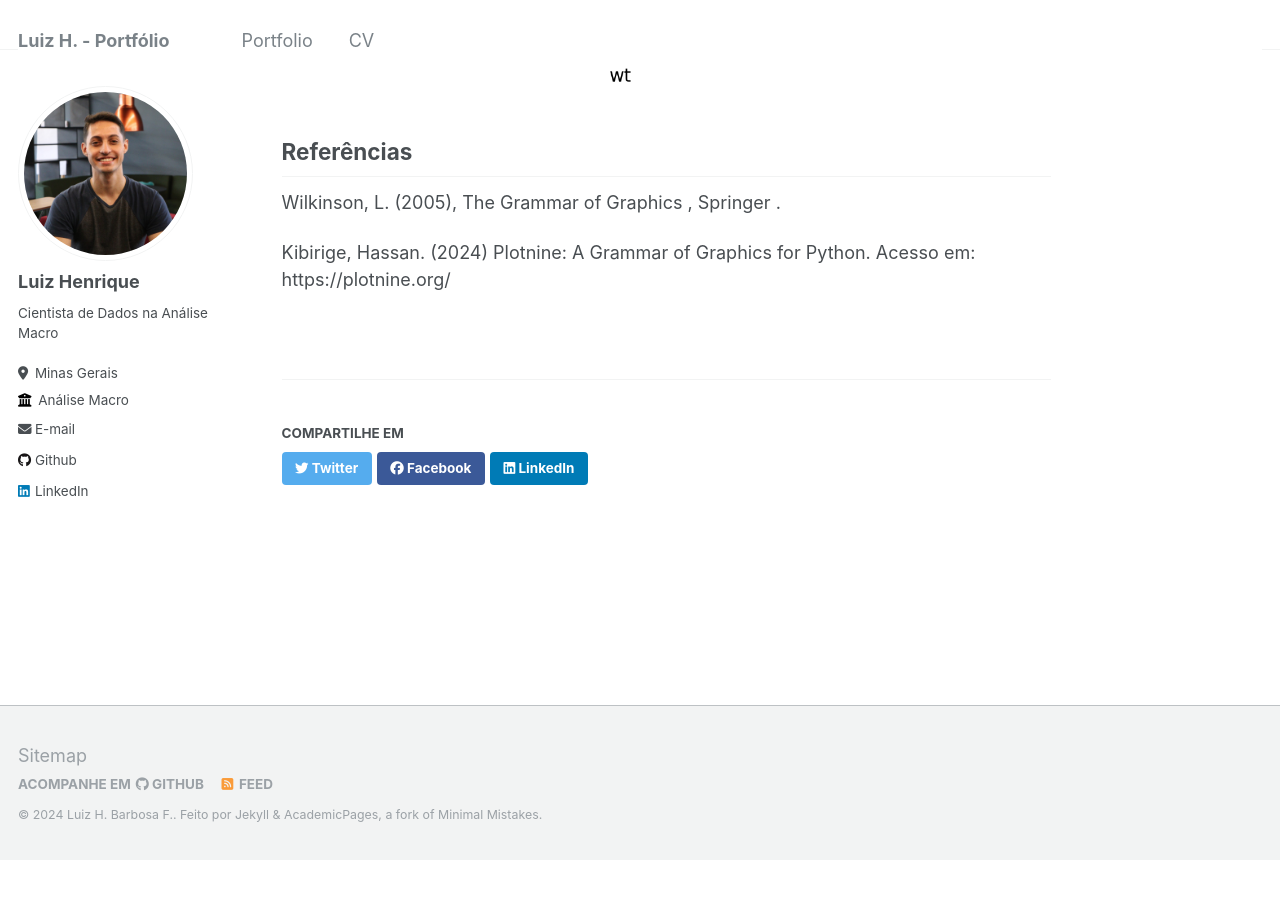
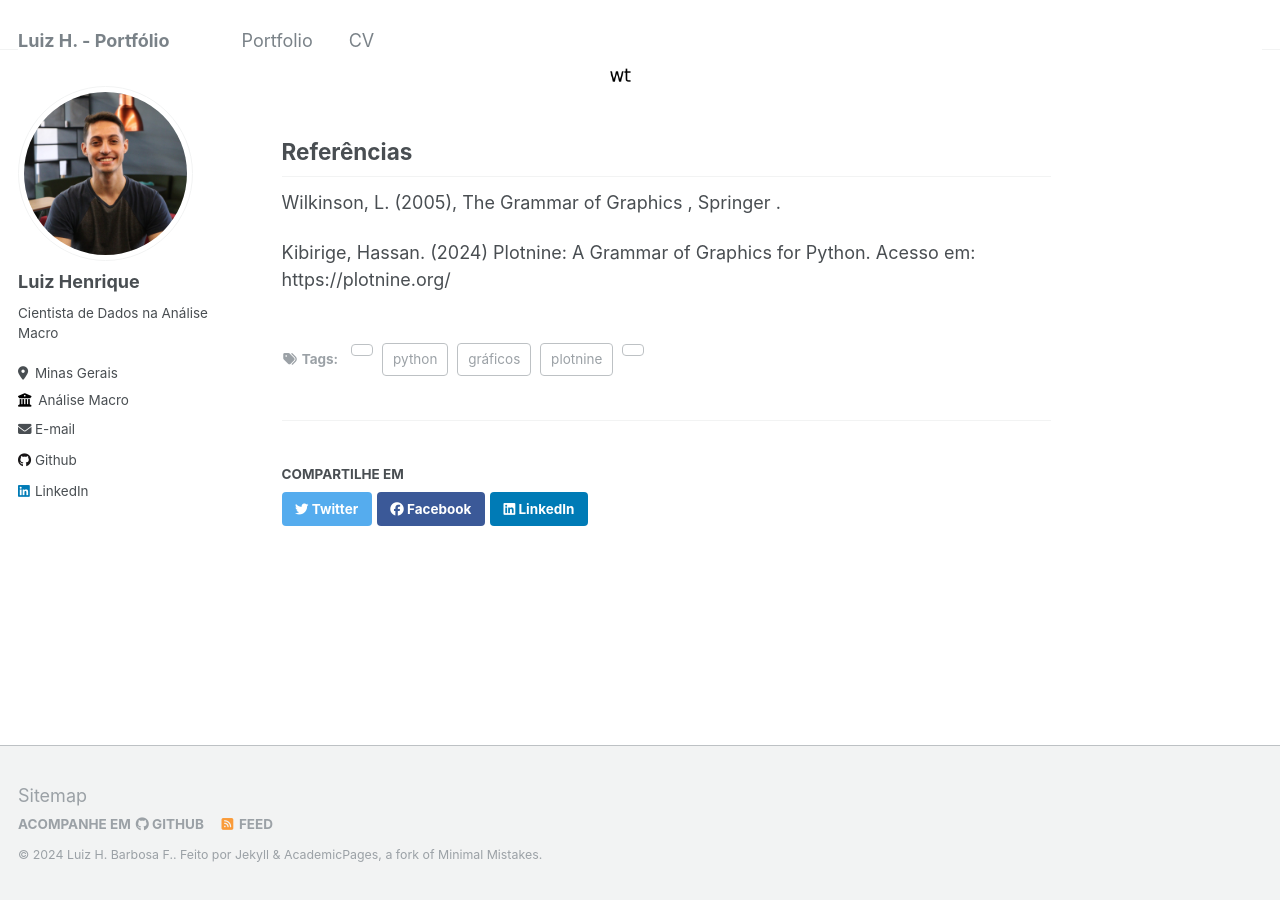
Before and after one commit to Vergiel-a/blog_academicpages, a Jekyll site: the page built from _portfolio/graficos.md, in a window 1280 px wide and 900 px high, scrolled down 5553 px. Built offline with Jekyll 4.4.1, drawn with Linux system fonts in a browser that asks for light colours; before the commit the page ends 6413 px from its top, so only the background shows below that; part of the change alters nothing that is shown.

Commit message:
Update graficos.md

```diff
--- a/_portfolio/graficos.md
+++ b/_portfolio/graficos.md
@@ -1,9 +1,13 @@
 ---
 title: "Construindo gráficos com o Plotnine"
 excerpt: "Neste exercício, vamos criar gráficos com a biblioteca plotnine do Python <br/><img src='/images/posts/graficos/output_9_0.png'>"
-collection: [gráficos, python, plotnine]
+tags:
+  - gráficos
+  - python,
+  - plotnine
 date: 18/04/2024
 toc: true
+always_allow_html: true
 ---
 
 # Introdução
```
